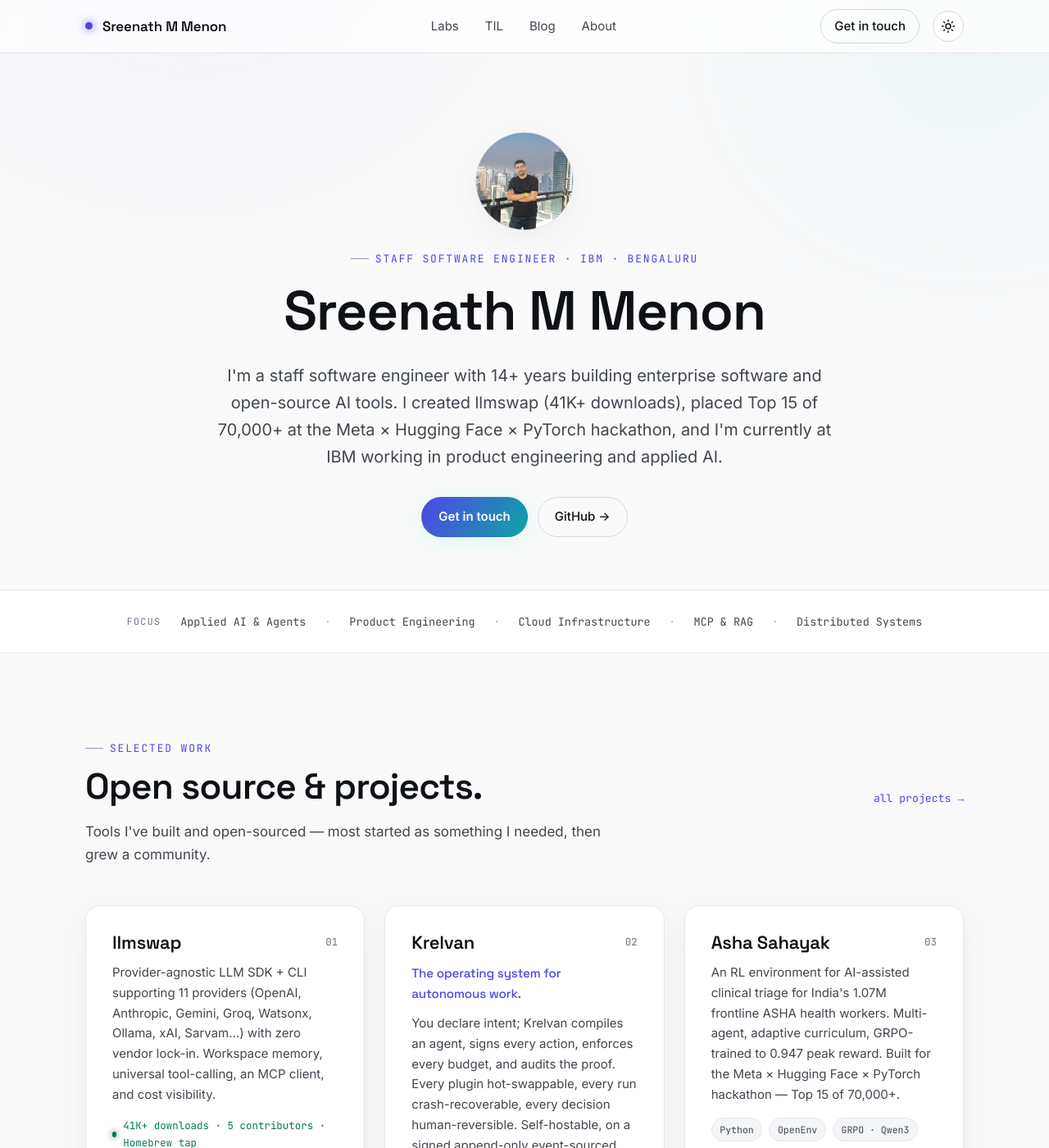
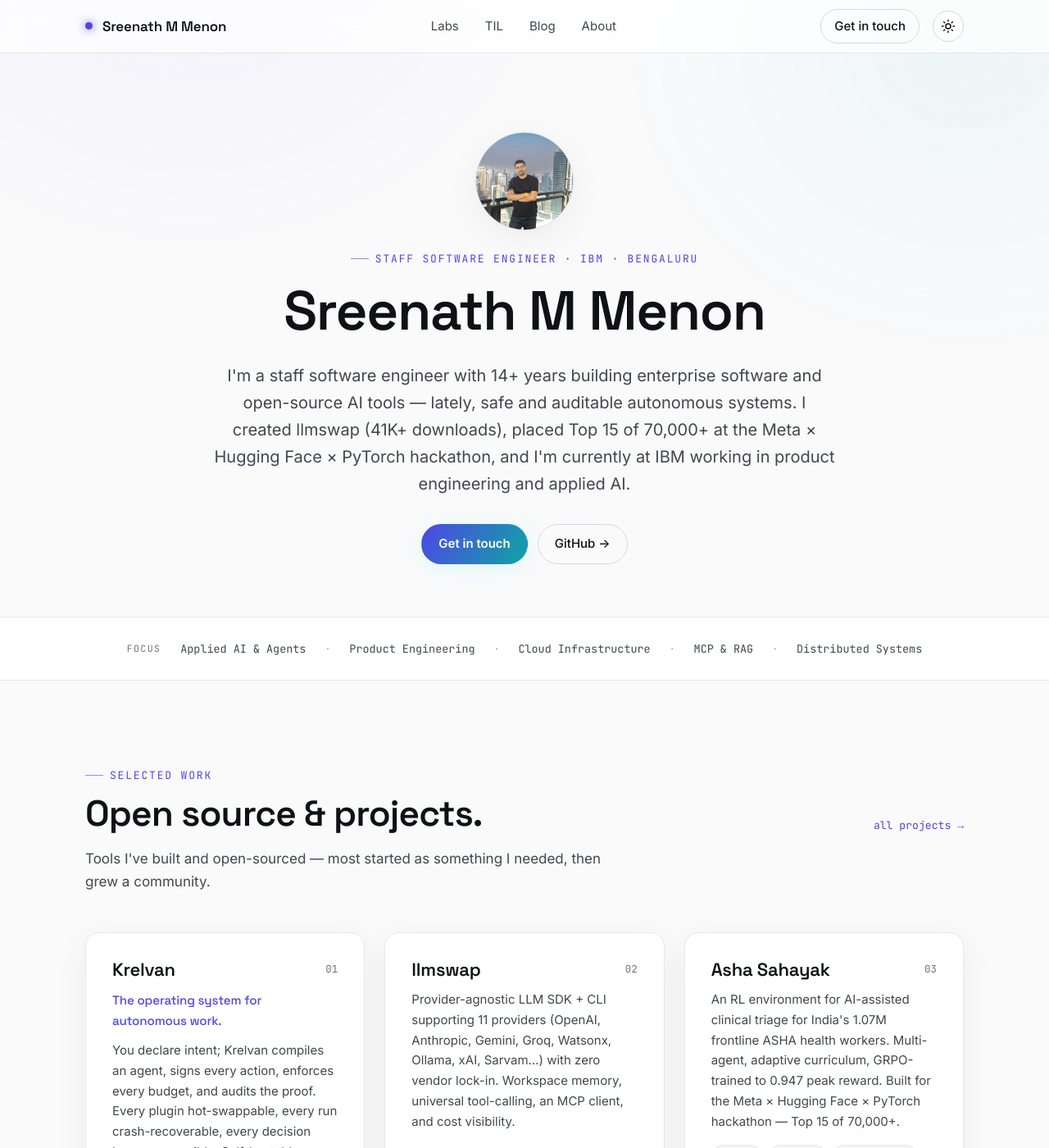
Before and after one commit to sreenathmmenon/sreenathmmenon.github.io, a Jekyll site: the page built from index.md, in a window 1280 px wide and 1400 px high. Shown: the whole window at 82% size. Built offline with Jekyll 4.4.1, drawn with Linux system fonts in a browser that asks for light colours; some of the changed text lies outside the part shown.

Commit message:
Lead with Krelvan; weave 'safe, auditable autonomous systems' narrative through hero and about

```diff
--- a/_config.yml
+++ b/_config.yml
@@ -29,8 +29,9 @@ hero:
   headline: "Sreenath M Menon"
   lede: >-
     I'm a staff software engineer with 14+ years building enterprise software and open-source AI
-    tools. I created llmswap (41K+ downloads), placed Top 15 of 70,000+ at the Meta × Hugging Face ×
-    PyTorch hackathon, and I'm currently at IBM working in product engineering and applied AI.
+    tools — lately, safe and auditable autonomous systems. I created llmswap (41K+ downloads), placed
+    Top 15 of 70,000+ at the Meta × Hugging Face × PyTorch hackathon, and I'm currently at IBM working
+    in product engineering and applied AI.
 focus:
   - Applied AI & Agents
   - Product Engineering
@@ -39,8 +40,10 @@ focus:
   - Distributed Systems
 about_blurb: >-
   I started with bash and grep in 2011, moved into cloud infrastructure when OpenStack was new, and
-  now work at the seam between natural language and systems. I care about reliable software, good
-  developer experience, and tools that earn a place in someone's daily workflow. Based in Bengaluru.
+  now work at the seam between natural language and systems — building safe, auditable autonomous
+  systems where every action is signed, every budget enforced, and every decision reversible. I care
+  about reliable software, good developer experience, and tools that earn a place in someone's daily
+  workflow. Based in Bengaluru.
 
 # Build settings
 markdown: kramdown
```
Also changed, not shown: _data/projects.yml (+12 -12 lines).
